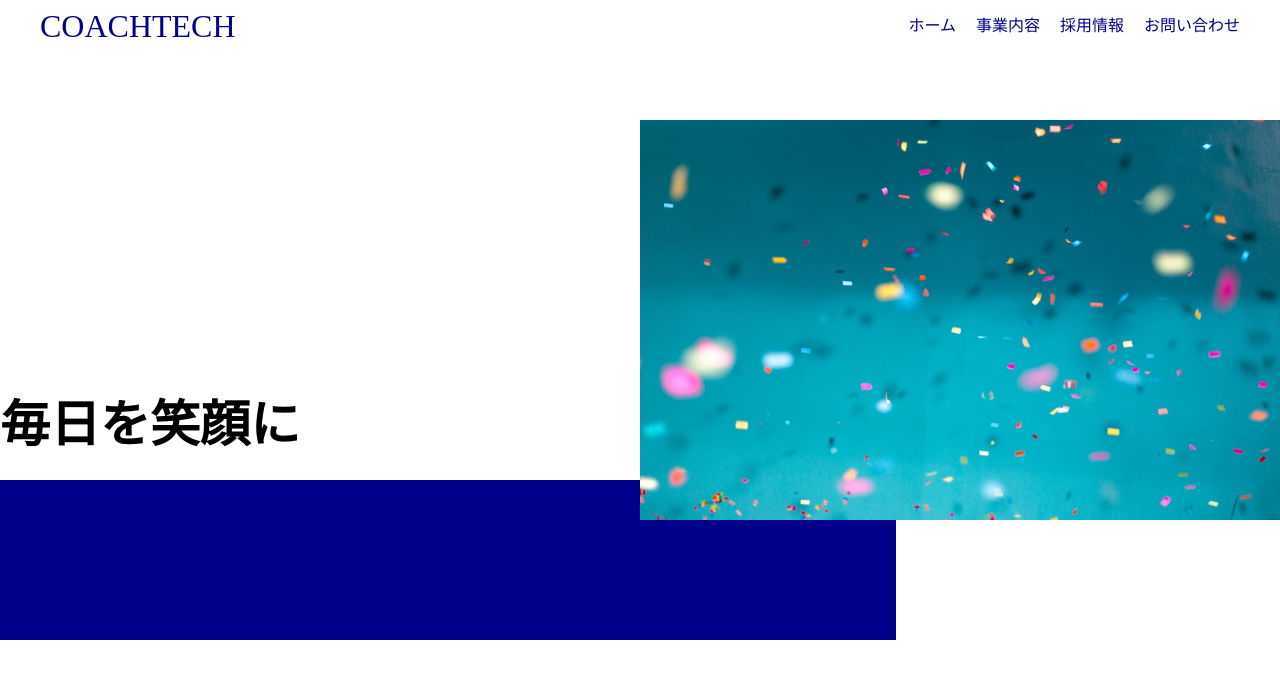
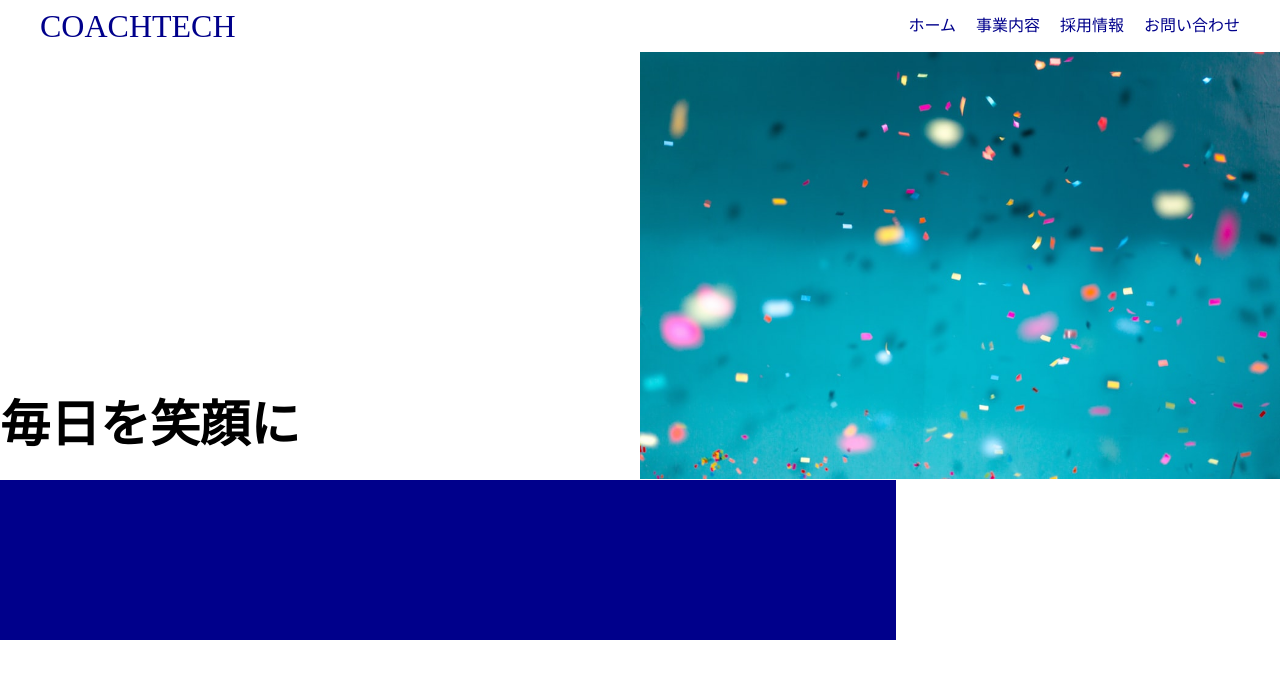
Before and after one commit to EnzoIkenoya/20221115_ikenoya-css, a plain HTML site: page index.html in a window 1280 px wide. Drawn offline with Linux system fonts and the light colour scheme.

Commit message:
firstcommit

```diff
--- a/css/style.css
+++ b/css/style.css
@@ -4,7 +4,7 @@ body {
 
 .header {
   padding: 10px 0;
-  position: relative;
+  display: flexbox;
   top: 0;
   left: 0;
   width: 100%;
@@ -49,9 +49,7 @@ body {
 }
 
 .firstview {
-  position: absolute;
-  top: 15%;
-  left: 50%;
+  margin: 0 0 0 auto;
   content: url(../img/firstview.jpeg);
   height: 50%;
   width: 50%;
@@ -64,5 +62,5 @@ body {
   background-color: darkblue;
   width: 70%;
   height: 20%;
-  z-index: 0;
+  z-index: -10;
 }
```
